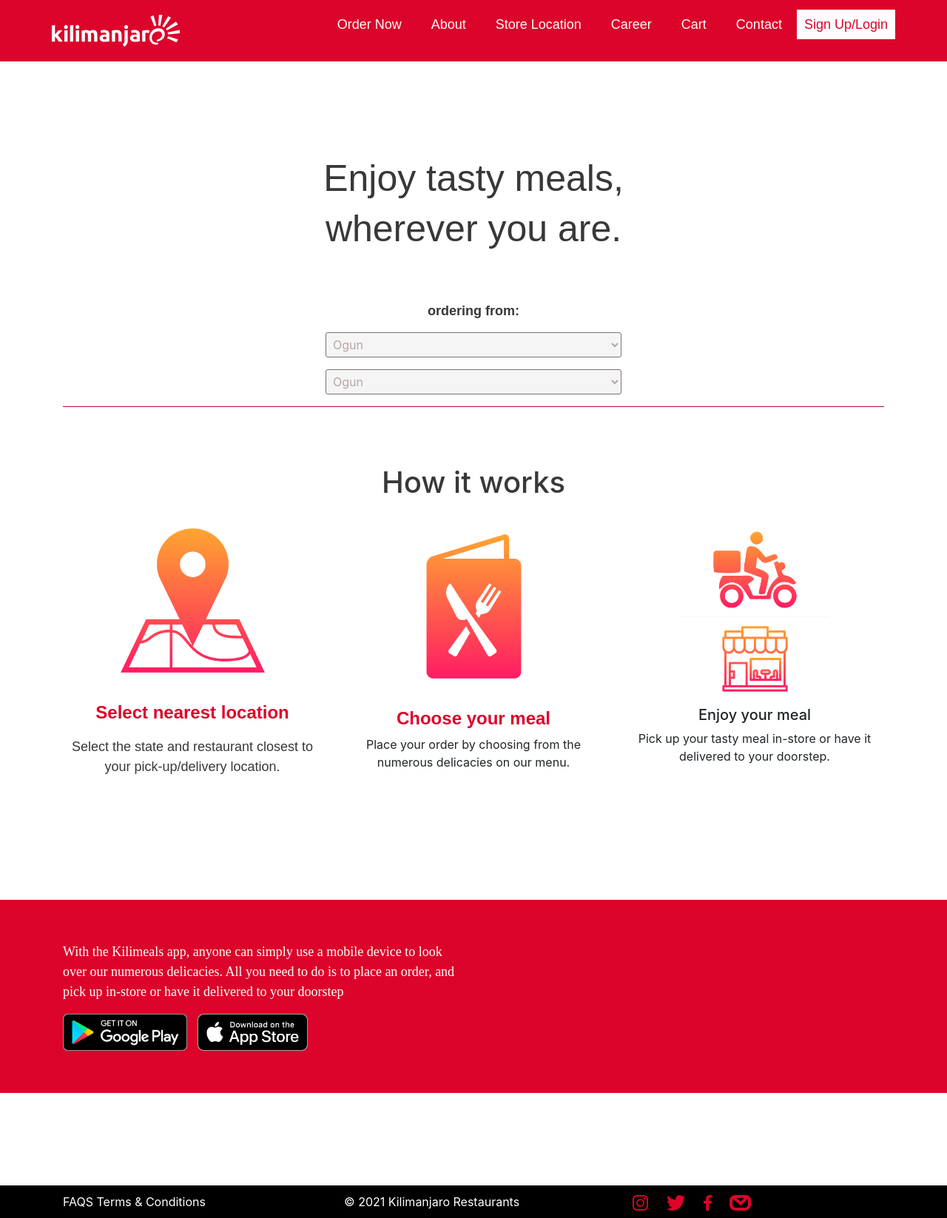
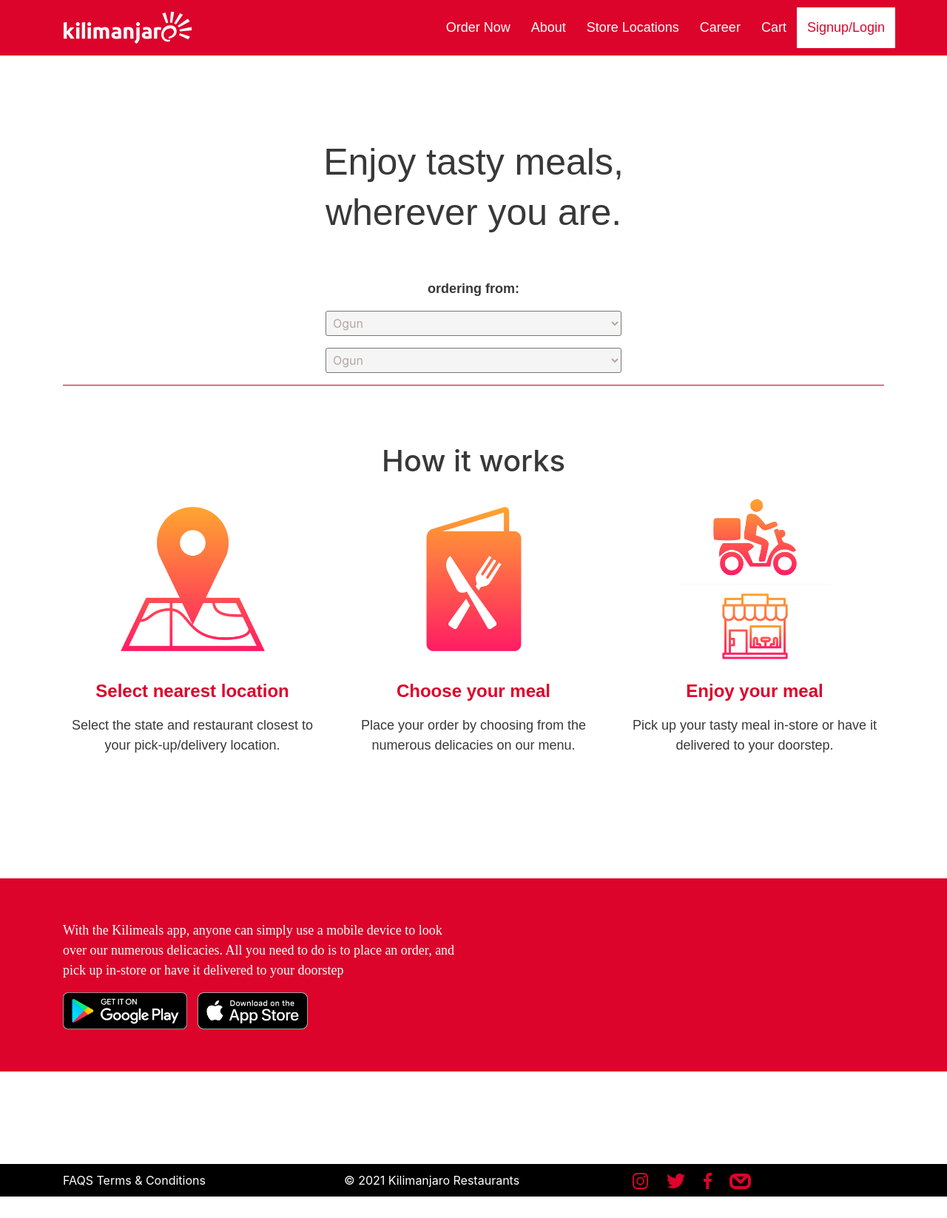
Before and after one commit to Romuald01/restaurant, a PHP site: page / in a window 1280 px wide. Shown: the whole page at 74% size. After the commit the page ends 1617 px from the top, so only its background shows below. Run offline with PHP 8.4, Linux system fonts and the light colour scheme.

Commit message:
updating retaurant

```diff
--- a/css/style.css
+++ b/css/style.css
@@ -4,50 +4,38 @@
 }
 
 body{
-    font-size: 'Ubuntu', sans-serif;
+    font-family: 'Ubuntu', sans-serif;
 }
 
 /* header styling start*/
-.header-div{
-    background-color: rgb(220, 4, 42);
+.collapse{
+    position: absolute;
+    right:0%!important;
 }
-.header{
-    display: flex;
-    justify-content: space-between;
-    align-items: center;
-    padding-top: 20px;
-    padding-bottom: 20px;
-    text-align: center;
-
+.nav-bg{
+    background-color: rgb(220, 4, 42) !important;
+    padding-top: 3px;
+    padding-bottom: 3px;
+}
+.nav-item{
+    padding: 6px;
+}
+.nav-link{
+    color:#fff !important;
+    font-size: 18px !important;
+    font-family: Ubuntu,sans-serif;
+    padding: 5px;
 }
 
-.lists{
-    display: flex;
-    align-items: center;
+.signup-box{
+    background-color: #fff;
+    /* height: 30px; */
 }
-.lists .list-item{
-display: inline-block;
-list-style-type:none;
-}
-.lists .list-link{
-    color: #fff;
-    font-size: 18px;
-    padding:20px;
-    text-decoration: none;
-    align-items: center;
-    font-family: Ubuntu, sans-serif;
-    font-weight:400;
-font-style:normal;
-font-variant:normal;
-text-transform:capitalize;
+.signup-link{
+    color: rgb(220, 4, 42) !important;
+    /* padding: 4px !important; */
 }
 
-.list-item .signup{
-    background-color: #fff;
-    color:rgb(220, 4, 42);
-    height: 30px;
-    padding: 10px;
-}
 
 /* header styling end */
 .ordering-heading-contents{
@@ -112,7 +100,7 @@
 /* styling of order input end */
 /* styling of how it works start */
 
-hr{
+.line{
     background-color: rgb(220, 4, 42);
 }
 .how-it-works-heading{
@@ -135,7 +123,7 @@
     display: flex;
     flex-direction: column;
 }
-.location-heading,.meal-heading{
+.location-heading,.meal-heading,.delivery-heading{
 color:#dc042a;
 font-size: 24px;
 font-family: Ubuntu,sans-serif;
@@ -146,7 +134,7 @@
 text-align: center;
 }
 
-.location-paragraph{
+.location-paragraph,.meal-paragraph,.delivery-paragraph{
      color:rgb(56, 56, 56);
 font-size: 18px;
 font-family: Ubuntu,sans-serif;
--- a/index.html
+++ b/index.html
@@ -12,26 +12,40 @@
 </head>
 <body>
     <div class="container-fluid">
-    <div class="row header-div">
+        <div class="row nav-bg">
             <div class="container">
-            <div class="row header">
-                <div class="restaurant-logo">
-                    <img src="images/logo.svg" alt="restaurant-logo" class="restaurant-logo">
-                </div>
-                <div class="menu">
-                    <ul class="lists">
-                        <li class="list-item"><a  href="order.php#" class="list-link">Order Now</a></li>
-                        <li class="list-item"><a  href="about.php#" class="list-link">About</a></li>
-                        <li class="list-item"><a  href="store.php#" class="list-link">Store Location</a></li>
-                        <li class="list-item"><a  href="career.php#" class="list-link">Career</a></li>
-                        <li class="list-item"><a  href="cart.php#" class="list-link">Cart</a></li>
-                        <li class="list-item"><a  href="contact.php#" class="list-link">Contact</a></li>
-                        <li class="list-item"><a  href="signup.php#" class="list-link signup">Sign up/Login</a></li>
+                <nav class="navbar row navbar-expand-lg navbar-light">
+                    <a class="navbar-brand" href="#"><img src="images/logo.svg" alt=""></a>
+                    <button class="navbar-toggler" type="button" data-toggle="collapse" data-target="#navbarSupportedContent" aria-controls="navbarSupportedContent" aria-expanded="false" aria-label="Toggle navigation">
+                    <span class="navbar-toggler-icon"></span>
+                    </button>
+
+                    <div class="collapse navbar-collapse" id="navbarSupportedContent">
+                    <ul class="navbar-nav mr-auto">
+                        <li class="nav-item">
+                        <a class="nav-link" href="#">Order Now</a>
+                        </li>
+                        <li class="nav-item">
+                        <a class="nav-link" href="#">About</a>
+                        </li>
+                        <li class="nav-item">
+                        <a class="nav-link" href="#">Store Locations</a>
+                        </li>
+                        <li class="nav-item">
+                        <a class="nav-link" href="#">Career</a>
+                        </li>
+                        <li class="nav-item">
+                        <a class="nav-link" href="#">Cart</a>
+                        </li>
+                        <li class="nav-item signup-box">
+                        <a class="nav-link signup-link" href="#">Signup/Login</a>
+                        </li>
                     </ul>
                     </div>
+                </nav>
             </div>
         </div>
-    </div>
+    <div class="container">
         <div class="row ordering-headings">
                 <div class="col-md-12 ordering-heading-contents">
                     <h1 class="ordering-heading-main">Enjoy tasty meals,</h1>
@@ -65,10 +79,10 @@
                     </form>
             </div>
         </div>
-    <div class="container">
+
             <div class="row">
                 <div class="col-md-12 how-it-works">
-                <hr>
+                    <hr class="line">
                     <div class="how-it-works-heading">
                         <h1>How it works</h1>
                     </div>
@@ -88,7 +102,7 @@
                 </div>
                 <div class="col-md-4 choose-meal">
                     <div class="meal-img-div">
-                    <img src="images/meal-icon.png" alt="select-location-logo" class="location-img">
+                        <img src="images/meal-icon.png" alt="select-location-logo" class="meal-img">
                     </div>
                     <div class="meal-heading-div">
                         <h5 class="meal-heading">Choose your meal</h5>
@@ -99,7 +113,7 @@
                 </div>
                 <div class="col-md-4 delivery">
                     <div class="delivery-img-div">
-                    <img src="images/delivery-pickup.png" alt="select-location-logo" class="location-img">
+                        <img src="images/delivery-pickup.png" alt="select-location-logo" class="delivery-img">
                     </div>
                     <div class="delivery-heading-div">
                         <h5 class="delivery-heading">Enjoy your meal</h5>
@@ -124,11 +138,12 @@
                             </div>
                     </div>
                     <div class="col-md-6">
-                    <!-- ti be added shortly -->
+                        <!-- to be added shortly -->
                     </div>
                 </div>
             </div>
         </div>
+
     <footer class="row">
         <div class="container">
             <div class="row">
@@ -141,10 +156,10 @@
                 </div>
                 <div class="col-md-4">
                     <div class="social-media-div">
-                            <a href="www.instagram.com#"><img src="images/instagram.svg" alt="facebook-logo"></a>
-                            <a href="#"><img src="images/twitter.svg" alt="facebook-logo"></a>
-                            <a href="#"><img src="images/facebook.svg" alt="facebook-logo"></a>
-                            <a href="#"><img src="images/mail.svg" alt="facebook-logo"></a>
+                            <a href="https://www.instagram.com/kilirestaurant/"><img src="images/instagram.svg" alt="facebook-logo" class="social-img"></a>
+                            <a href="https://twitter.com/kilirestaurant"><img src="images/twitter.svg" alt="facebook-logo" class="social-img"></a>
+                            <a href="https://facebook.com/kilimanjarorestaurants"><img src="images/facebook.svg" alt="facebook-logo" class="social-img"></a>
+                            <a href="mailto:info@sundryfood.com"><img src="images/mail.svg" alt="facebook-logo" class="social-img"></a>
                     </div>
                 </div>
             </div>
--- a/js/app.js
+++ b/js/app.js
@@ -0,0 +1,6 @@
+$(document).ready(function(){
+    $(".burger-nav").on("click", function(){
+        $("header nav ul").toggleClass("open");
+    });
+
+});
```
Also changed, not shown: other parts of css/style.css (+79 -1 lines), css/bootstrap-menu.css (added, +32 -0 lines), css/mobile-style.css (added, +52 -0 lines), mobile-menu.html (added, +53 -0 lines), images/icon-hamburger.svg (added), 1 other file. Lines whose indentation alone changed are shown as unchanged.
